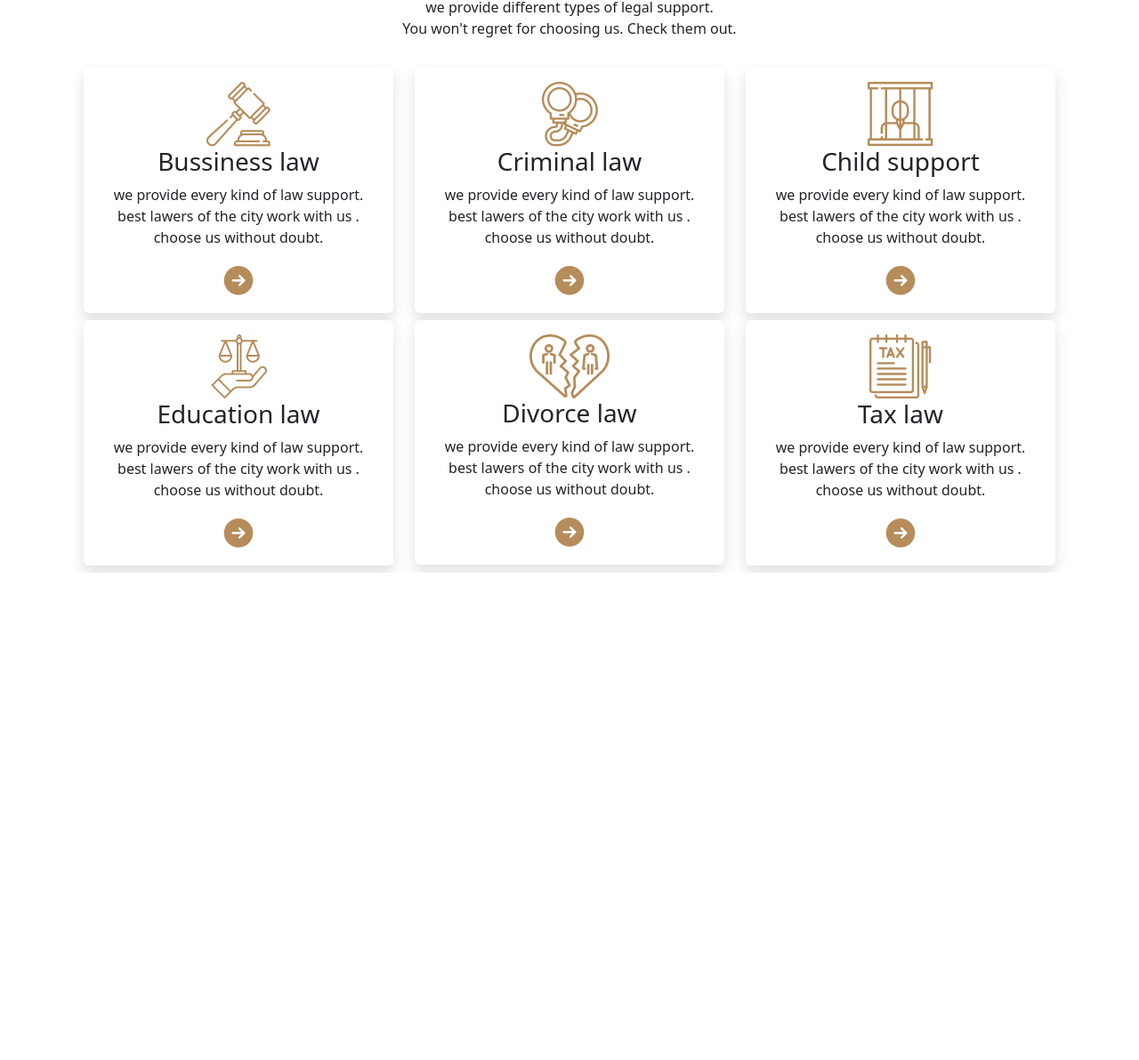
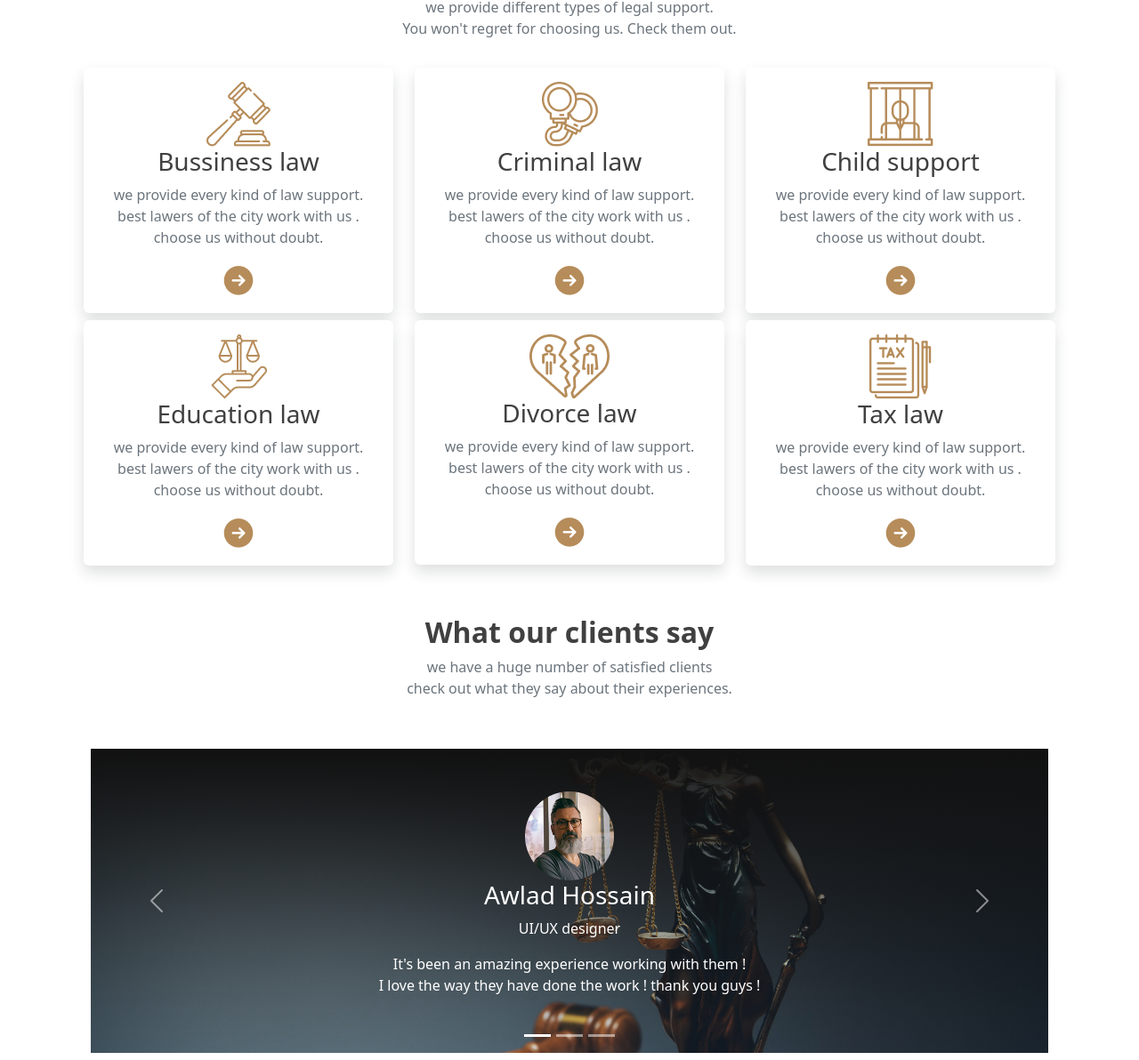
Before and after one commit to Sania-Ahmed/pHeroAssignment3, a plain HTML site: page index.html in a window 1280 px wide. Shown: the part 558-1750 px from the top of the page at 89% size. Before the commit the page ends 1202 px from the top, so only its background shows below. Drawn offline with Linux system fonts and the light colour scheme.

Commit message:
feedback section added with slider

```diff
--- a/css/style.css
+++ b/css/style.css
@@ -5,5 +5,25 @@
     background-repeat: no-repeat;
     background-size: cover;
     background-position: center;
-
 }
+.slide-1{
+    background: linear-gradient(180deg, #111111 0%, rgba(17, 17, 17, 0) 100%),
+    url('../images/lady-justice-law-library-concept.jpg');
+    background-repeat: no-repeat;
+    background-size: cover;
+    background-position: center;
+}
+.slide-2{
+    background: linear-gradient(180deg, #111111 0%, rgba(17, 17, 17, 0) 100%),
+    url('../images/law-justice-concept-dark-background.jpg');
+    background-repeat: no-repeat;
+    background-size: cover;
+    background-position: center;
+}
+.slide-3{
+    background: linear-gradient(180deg, #111111 0%, rgba(17, 17, 17, 0) 100%),
+    url('../images/judges-gavel-scale-justice-black-table.jpg');
+    background-repeat: no-repeat;
+    background-size: cover;
+    background-position: center;
+}
--- a/index.html
+++ b/index.html
@@ -115,10 +115,10 @@
 <!-- main section starts here -->
 <main class="w-100% container-lg mx-auto ">
     <!-- ligel practice area starts here -->
-<section class="mt-5 container">
+<section class="mt-5 container mb-5">
     <div class="text-center ">
-        <h2 class="fw-bold mb-2">The Legal Practice Area</h2>
-        <p class="mb-3 pb-3">we provide different types of legal support. <br> You won't regret for choosing us. Check them out. </p>
+        <h2 class="fw-bold mb-2 text-dark">The Legal Practice Area</h2>
+        <p class="mb-3 pb-3 text-secondary">we provide different types of legal support. <br> You won't regret for choosing us. Check them out. </p>
     </div>
     <div class="mt-3 row row-cols-1 row-cols-sm-2 row-cols-md-3">
         <div class="col pb-2">
@@ -127,8 +127,8 @@
                         <img src="./images/Group 10.png" alt="">
                     </div>
                     <div>
-                        <h3>Bussiness law</h3>
-                        <p>we provide every kind of law support.
+                        <h3 class=" text-dark">Bussiness law</h3>
+                        <p class="text-secondary">we provide every kind of law support.
                         best lawers of the city work with us . choose us without doubt. </p>
                     </div>
                     <div>
@@ -142,8 +142,8 @@
                     <img src="./images/Group 15.png" alt="">
                 </div>
                 <div>
-                    <h3>Criminal law</h3>
-                    <p>we provide every kind of law support.
+                    <h3 class="text-dark">Criminal law</h3>
+                    <p class="text-secondary">we provide every kind of law support.
                     best lawers of the city work with us . choose us without doubt. </p>
                 </div>
                 <div>
@@ -157,8 +157,8 @@
                     <img src="./images/layer1.png" alt="">
                 </div>
                 <div>
-                    <h3>Child support</h3>
-                    <p>we provide every kind of law support.
+                    <h3 class="text-dark">Child support</h3>
+                    <p class="text-secondary">we provide every kind of law support.
                     best lawers of the city work with us . choose us without doubt. </p>
                 </div>
                 <div>
@@ -172,8 +172,8 @@
                     <img src="./images/Group 12.png" alt="">
                 </div>
                 <div>
-                    <h3>Education law</h3>
-                    <p>we provide every kind of law support.
+                    <h3 class="text-dark">Education law</h3>
+                    <p class="text-secondary">we provide every kind of law support.
                     best lawers of the city work with us . choose us without doubt. </p>
                 </div>
                 <div>
@@ -187,8 +187,8 @@
                     <img src="./images/Group 16.png" alt="">
                 </div>
                 <div>
-                    <h3>Divorce law</h3>
-                    <p>we provide every kind of law support.
+                    <h3 class="text-dark">Divorce law</h3>
+                    <p class="text-secondary">we provide every kind of law support.
                     best lawers of the city work with us . choose us without doubt. </p>
                 </div>
                 <div>
@@ -202,8 +202,8 @@
                     <img src="./images/Group 13.png" alt="">
                 </div>
                 <div>
-                    <h3>Tax law</h3>
-                    <p>we provide every kind of law support.
+                    <h3 class="text-dark">Tax law</h3>
+                    <p class="text-secondary">we provide every kind of law support.
                     best lawers of the city work with us . choose us without doubt. </p>
                 </div>
                 <div>
@@ -214,6 +214,68 @@
       </div>
 
 
+</section>
+<!-- clients feedback section -->
+<section class="container mt-5">
+    <div class="mb-5">
+        <h2 class="fw-bold text-center text-dark">What our clients say</h2>
+        <p class="text-center text-secondary">we have a huge number of satisfied clients <br>
+        check out what they say about their experiences.</p>
+    </div>
+    <div id="carouselExampleIndicators" class="carousel slide">
+        <div class="carousel-indicators">
+          <button type="button" data-bs-target="#carouselExampleIndicators" data-bs-slide-to="0" class="active" aria-current="true" aria-label="Slide 1"></button>
+          <button type="button" data-bs-target="#carouselExampleIndicators" data-bs-slide-to="1" aria-label="Slide 2"></button>
+          <button type="button" data-bs-target="#carouselExampleIndicators" data-bs-slide-to="2" aria-label="Slide 3"></button>
+        </div>
+        <div class="carousel-inner">
+          <div class="carousel-item active">
+            <div class="slide-1 d-flex flex-column justify-content-center align-items-center text-center text-white p-5 m-2">
+               <div>
+                <img src="./images/person 1.png" alt="">
+               </div>
+               <div>
+               <h3>Awlad Hossain</h3>
+               <p>UI/UX designer</p>
+               <p> It's been an amazing experience working with them ! <br> I love the way they have done the work ! thank you guys !</p>
+            </div>
+            </div>
+
+          </div>
+          <div class="carousel-item">
+            <div class="slide-2 d-flex flex-column justify-content-center align-items-center text-center text-white p-5 m-2">
+                <div>
+                 <img src="./images/person 2.png" alt="">
+                </div>
+                <div>
+                <h3>Babul Ahmed</h3>
+                <p>UI/UX designer</p>
+                <p> It's been an amazing experience working with them ! <br> I love the way they have done the work ! thank you guys !</p>
+             </div>
+             </div>
+          </div>
+          <div class="carousel-item">
+            <div class="slide-3 d-flex flex-column justify-content-center align-items-center text-center text-white p-5 m-2">
+                <div>
+                 <img src="./images/person 3.png" alt="">
+                </div>
+                <div>
+                <h3>Kim Park</h3>
+                <p>UI/UX designer</p>
+                <p> It's been an amazing experience working with them ! <br> I love the way they have done the work ! thank you guys !</p>
+             </div>
+             </div>
+          </div>
+        </div>
+        <button class="carousel-control-prev" type="button" data-bs-target="#carouselExampleIndicators" data-bs-slide="prev">
+          <span class="carousel-control-prev-icon" aria-hidden="true"></span>
+          <span class="visually-hidden">Previous</span>
+        </button>
+        <button class="carousel-control-next" type="button" data-bs-target="#carouselExampleIndicators" data-bs-slide="next">
+          <span class="carousel-control-next-icon" aria-hidden="true"></span>
+          <span class="visually-hidden">Next</span>
+        </button>
+      </div>
 </section>
 </main>
 
```
Also changed, not shown: css/bootstrap.css, images/person 1.png (added), images/person 2.png (added), images/person 3.png (added).
